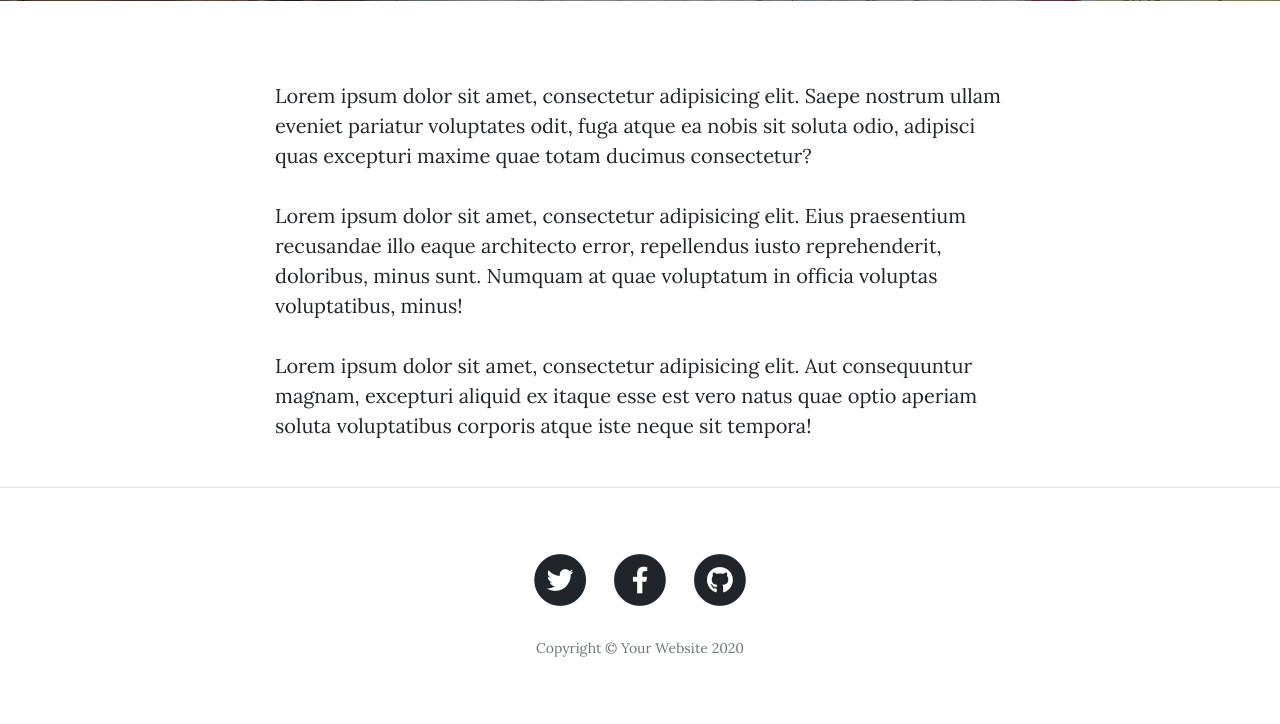
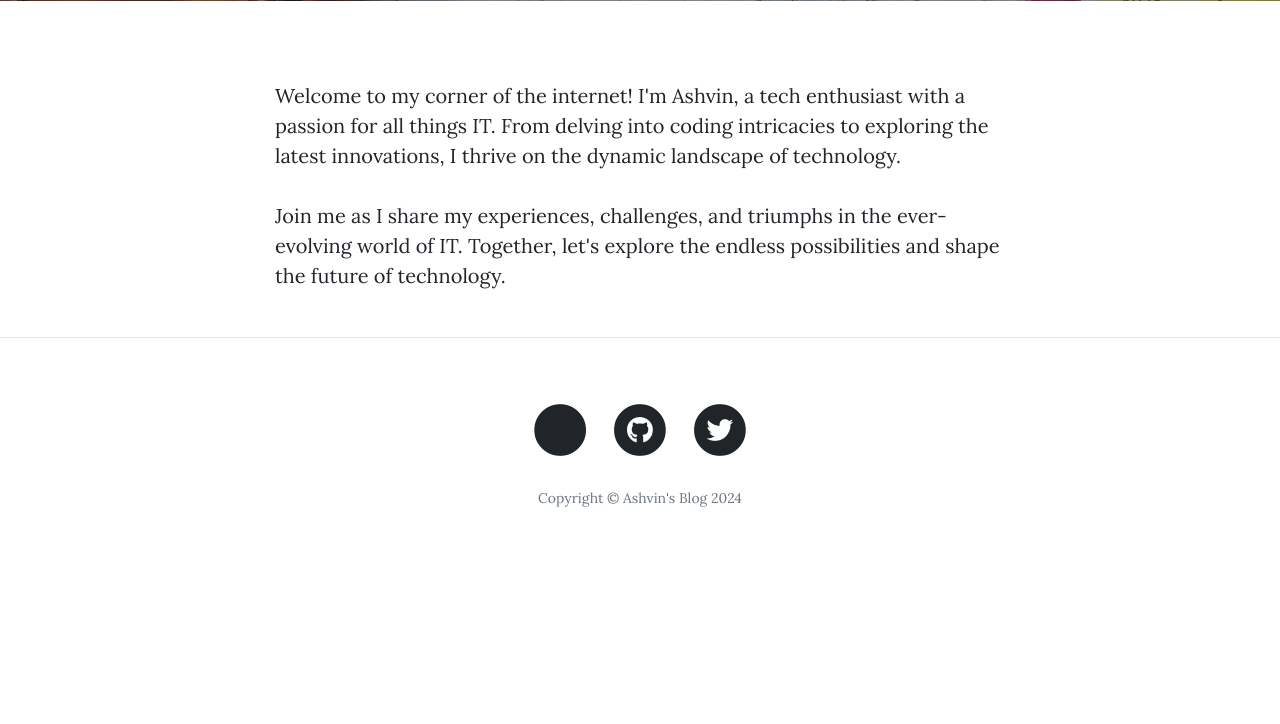
Before and after one commit to ASH-WIN-10/Blog-Website, a Flask app: page /about in a window 1280 px wide. Shown: the part 531-1255 px from the top of the page. After the commit the page ends 1038 px from the top, so only its background shows below. Run offline with Flask 3, Linux system fonts and the light colour scheme; some libraries are stand-ins or nearby versions.

Commit message:
add links to github, insta and modify about.html

```diff
--- a/templates/about.html
+++ b/templates/about.html
@@ -19,9 +19,8 @@
   <div class="container">
     <div class="row">
       <div class="col-lg-8 col-md-10 mx-auto">
-        <p>Lorem ipsum dolor sit amet, consectetur adipisicing elit. Saepe nostrum ullam eveniet pariatur voluptates odit, fuga atque ea nobis sit soluta odio, adipisci quas excepturi maxime quae totam ducimus consectetur?</p>
-        <p>Lorem ipsum dolor sit amet, consectetur adipisicing elit. Eius praesentium recusandae illo eaque architecto error, repellendus iusto reprehenderit, doloribus, minus sunt. Numquam at quae voluptatum in officia voluptas voluptatibus, minus!</p>
-        <p>Lorem ipsum dolor sit amet, consectetur adipisicing elit. Aut consequuntur magnam, excepturi aliquid ex itaque esse est vero natus quae optio aperiam soluta voluptatibus corporis atque iste neque sit tempora!</p>
+        <p>Welcome to my corner of the internet! I'm Ashvin, a tech enthusiast with a passion for all things IT. From delving into coding intricacies to exploring the latest innovations, I thrive on the dynamic landscape of technology.</p>
+        <p>Join me as I share my experiences, challenges, and triumphs in the ever-evolving world of IT. Together, let's explore the endless possibilities and shape the future of technology.</p>
       </div>
     </div>
   </div>
--- a/templates/footer.html
+++ b/templates/footer.html
@@ -4,6 +4,22 @@
       <div class="row">
         <div class="col-lg-8 col-md-10 mx-auto">
           <ul class="list-inline text-center">
+            <li class="list-inline-item">
+              <a href="https://www.instagram.com/ashvin_jangid_10/">
+                <span class="fa-stack fa-lg">
+                  <i class="fas fa-circle fa-stack-2x"></i>
+                  <i class="fab fa-instagram-f fa-stack-1x fa-inverse"></i>
+                </span>
+              </a>
+            </li>
+            <li class="list-inline-item">
+              <a href="https://github.com/ASH-WIN-10">
+                <span class="fa-stack fa-lg">
+                  <i class="fas fa-circle fa-stack-2x"></i>
+                  <i class="fab fa-github fa-stack-1x fa-inverse"></i>
+                </span>
+              </a>
+            </li>
             <li class="list-inline-item">
               <a href="#">
                 <span class="fa-stack fa-lg">
@@ -12,24 +28,8 @@
                 </span>
               </a>
             </li>
-            <li class="list-inline-item">
-              <a href="#">
-                <span class="fa-stack fa-lg">
-                  <i class="fas fa-circle fa-stack-2x"></i>
-                  <i class="fab fa-facebook-f fa-stack-1x fa-inverse"></i>
-                </span>
-              </a>
-            </li>
-            <li class="list-inline-item">
-              <a href="#">
-                <span class="fa-stack fa-lg">
-                  <i class="fas fa-circle fa-stack-2x"></i>
-                  <i class="fab fa-github fa-stack-1x fa-inverse"></i>
-                </span>
-              </a>
-            </li>
           </ul>
-          <p class="copyright text-muted">Copyright &copy; Your Website 2020</p>
+          <p class="copyright text-muted">Copyright &copy; Ashvin's Blog 2024</p>
         </div>
       </div>
     </div>
```
